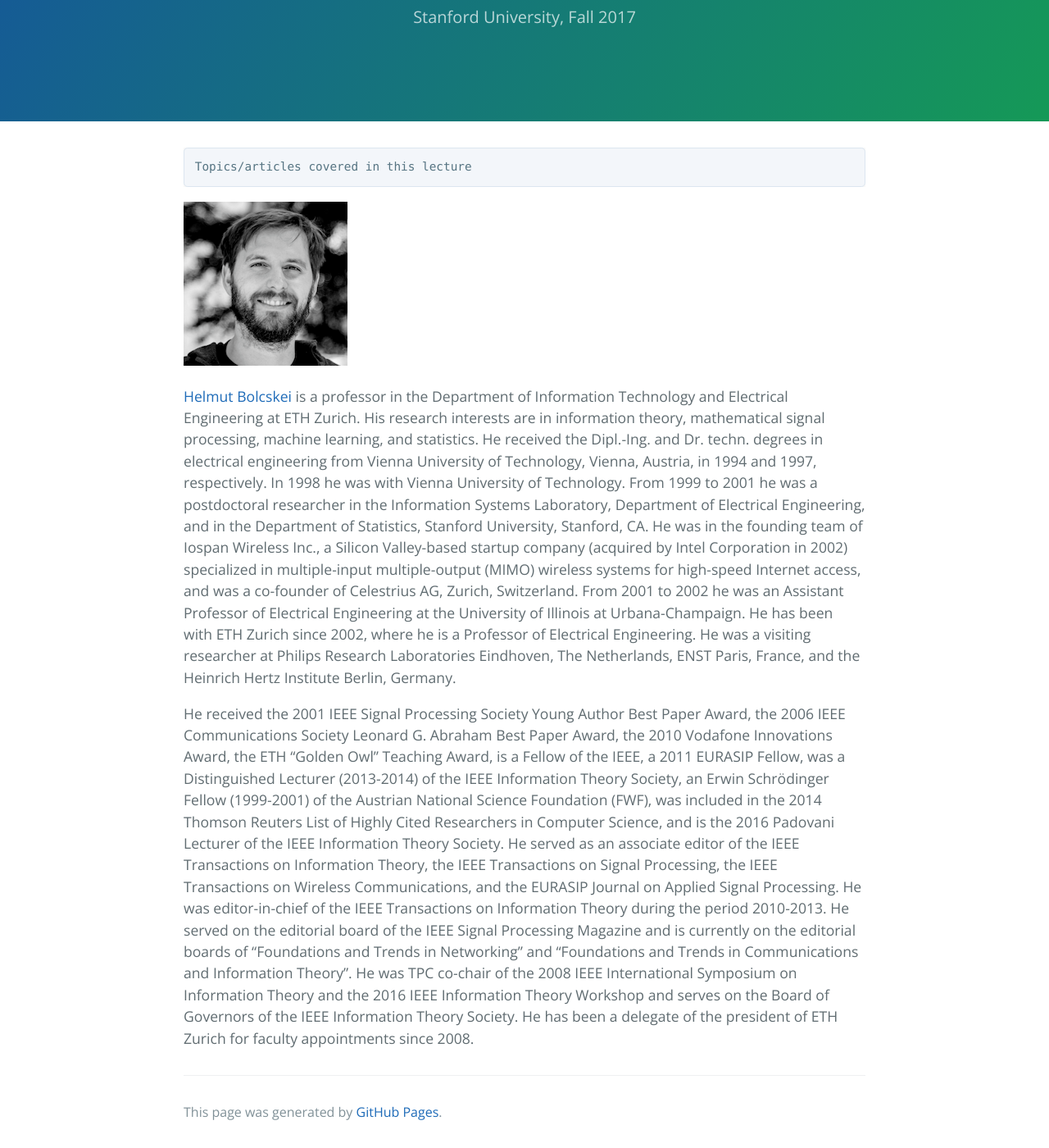
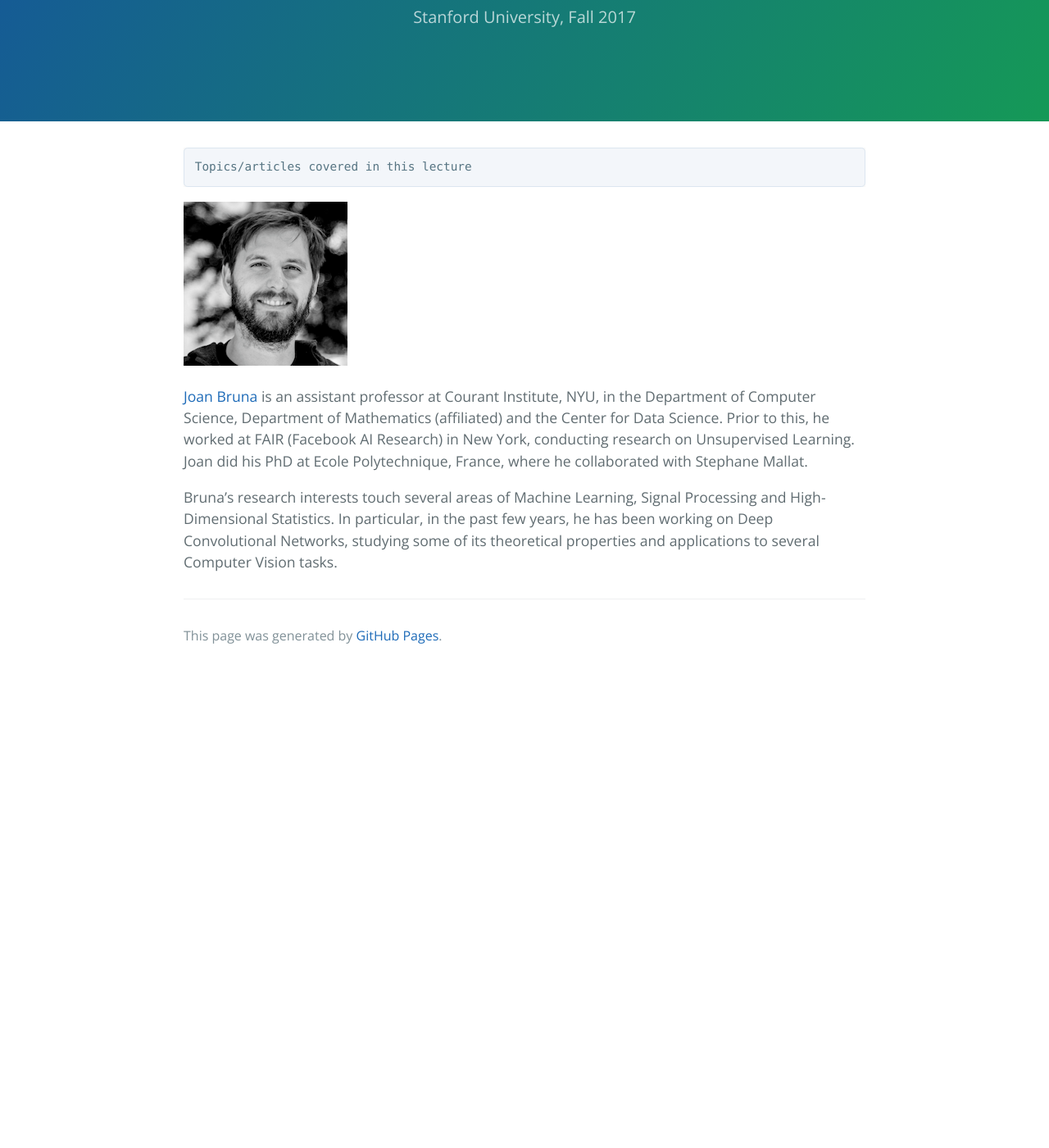
Before and after one commit to stats385/stats385.github.io, a Jekyll site: the page built from bruna_lecture.md, in a window 1280 px wide and 1400 px high, scrolled down 169 px. Shown: the whole window at 82% size. Built offline with Jekyll 4.4.1, drawn with Linux system fonts in a browser that asks for light colours; our own code applies the rules of GitHub Pages for plain Markdown files; the repository's description, which GitHub fills in, is left out; after the commit the page ends 988 px from its top, so only the background shows below that.

Commit message:
Joan bio added

```diff
--- a/bruna_lecture.md
+++ b/bruna_lecture.md
@@ -5,6 +5,6 @@
 
 ![Joan Bruna](/assets/img/bruna.png)
 
-[Helmut Bolcskei](https://www.nari.ee.ethz.ch/commth/people/show/boelcskei) is a professor in the Department of Information Technology and Electrical Engineering at ETH Zurich. His research interests are in information theory, mathematical signal processing, machine learning, and statistics. He received the Dipl.-Ing. and Dr. techn. degrees in electrical engineering from Vienna University of Technology, Vienna, Austria, in 1994 and 1997, respectively. In 1998 he was with Vienna University of Technology. From 1999 to 2001 he was a postdoctoral researcher in the Information Systems Laboratory, Department of Electrical Engineering, and in the Department of Statistics, Stanford University, Stanford, CA. He was in the founding team of Iospan Wireless Inc., a Silicon Valley-based startup company (acquired by Intel Corporation in 2002) specialized in multiple-input multiple-output (MIMO) wireless systems for high-speed Internet access, and was a co-founder of Celestrius AG, Zurich, Switzerland. From 2001 to 2002 he was an Assistant Professor of Electrical Engineering at the University of Illinois at Urbana-Champaign. He has been with ETH Zurich since 2002, where he is a Professor of Electrical Engineering. He was a visiting researcher at Philips Research Laboratories Eindhoven, The Netherlands, ENST Paris, France, and the Heinrich Hertz Institute Berlin, Germany.
+[Joan Bruna]() is an assistant professor at Courant Institute, NYU, in the Department of Computer Science, Department of Mathematics (affiliated) and the Center for Data Science. Prior to this, he worked at FAIR (Facebook AI Research) in New York, conducting research on Unsupervised Learning. Joan did his PhD at Ecole Polytechnique, France, where he collaborated with Stephane Mallat.
 
-He received the 2001 IEEE Signal Processing Society Young Author Best Paper Award, the 2006 IEEE Communications Society Leonard G. Abraham Best Paper Award, the 2010 Vodafone Innovations Award, the ETH "Golden Owl" Teaching Award, is a Fellow of the IEEE, a 2011 EURASIP Fellow, was a Distinguished Lecturer (2013-2014) of the IEEE Information Theory Society, an Erwin Schrödinger Fellow (1999-2001) of the Austrian National Science Foundation (FWF), was included in the 2014 Thomson Reuters List of Highly Cited Researchers in Computer Science, and is the 2016 Padovani Lecturer of the IEEE Information Theory Society. He served as an associate editor of the IEEE Transactions on Information Theory, the IEEE Transactions on Signal Processing, the IEEE Transactions on Wireless Communications, and the EURASIP Journal on Applied Signal Processing. He was editor-in-chief of the IEEE Transactions on Information Theory during the period 2010-2013. He served on the editorial board of the IEEE Signal Processing Magazine and is currently on the editorial boards of "Foundations and Trends in Networking” and "Foundations and Trends in Communications and Information Theory”. He was TPC co-chair of the 2008 IEEE International Symposium on Information Theory and the 2016 IEEE Information Theory Workshop and serves on the Board of Governors of the IEEE Information Theory Society. He has been a delegate of the president of ETH Zurich for faculty appointments since 2008.
+Bruna's research interests touch several areas of Machine Learning, Signal Processing and High-Dimensional Statistics. In particular, in the past few years, he has been working on Deep Convolutional Networks, studying some of its theoretical properties and applications to several Computer Vision tasks.
```
